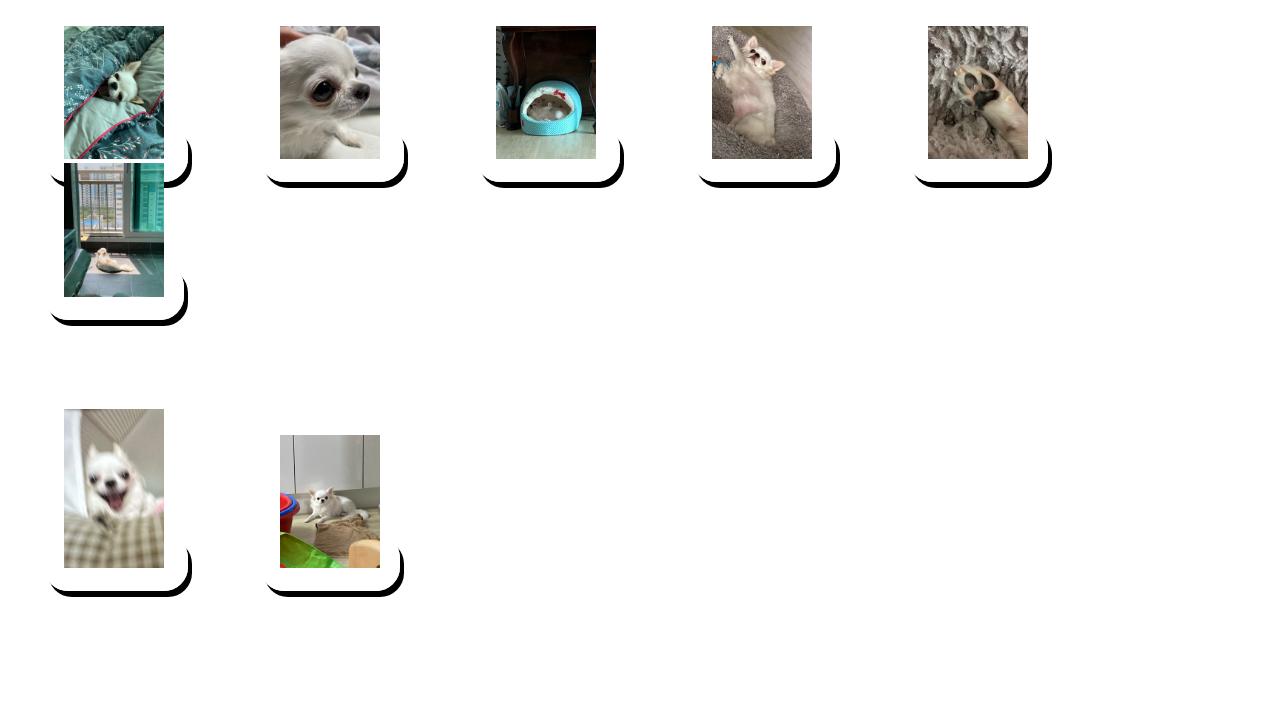
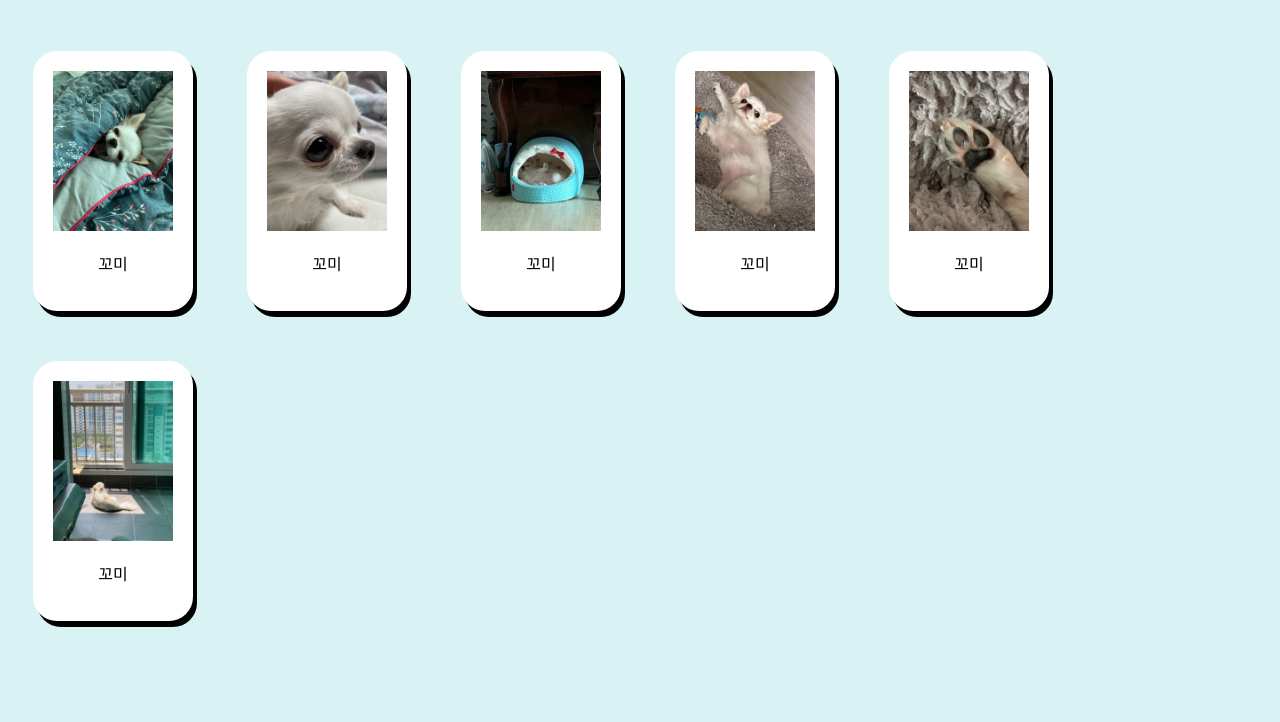
Before and after one commit to lhimjy/First-Page-KKOMI-, a plain HTML site: page index.html in a window 1280 px wide. Shown: the part 102-824 px from the top of the page. Before the commit the page ends 800 px from the top, so only its background shows below. Drawn offline with Linux system fonts and the light colour scheme.

Commit message:
Second commit

```diff
--- a/index.html
+++ b/index.html
@@ -12,30 +12,47 @@
   <h4>
     KKOMI
   </h4>
-  <div class = 'relative1'>
-    <img src="./1.jpg" alt="치와와 사진" title="꼬미" width="100">
-  </div>
-  <div class = 'relative1'>
-    <img src="./2.jpg" alt="치와와 사진" title="꼬미" width="100">
-  </div>
-  <div class = 'relative1'>
-    <img src="./3.jpg" alt="치와와 사진" title="꼬미" width="100">
-  </div>
-  <div class = 'relative1'>
-    <img src="./4.jpg" alt="치와와 사진" title="꼬미" width="100">
-  </div>
-  <div class = 'relative1'>
-    <img src="./5.jpg" alt="치와와 사진" title="꼬미" width="100">
-  </div>
-  <div class = 'relative1'>
-    <img src="./6.jpg" alt="치와와 사진" title="꼬미" width="100">
-  </div>
-  <br><br><br><br><br><br><br>
-  <div class = 'relative2'>
-    <img src="./7.jpg" alt="치와와 사진" title="꼬미" width="100">
-  </div>
-  <div class = 'relative2'>
-    <img src="./8.jpg" alt="치와와 사진" title="꼬미" width="100">
-  </div>
+  <span>
+    <img src="./1.jpg" alt="치와와 사진" title="꼬미" width="120">
+    <br>
+    <p>꼬미</p>
+  </span>
+  <span>
+    <img src="./2.jpg" alt="치와와 사진" title="꼬미" width="120">
+    <br>
+    <p>꼬미</p>
+  </span>
+  <span>
+    <img src="./3.jpg" alt="치와와 사진" title="꼬미" width="120">
+    <br>
+    <p>꼬미</p>
+  </span>
+  <span>
+    <img src="./4.jpg" alt="치와와 사진" title="꼬미" width="120">
+    <br>
+    <p>꼬미</p>
+  </span>
+  <span>
+    <img src="./5.jpg" alt="치와와 사진" title="꼬미" width="120">
+    <br>
+    <p>꼬미</p>
+  </span>
+  <span>
+    <img src="./6.jpg" alt="치와와 사진" title="꼬미" width="120">
+    <br>
+    <p>꼬미</p>
+  </span>
+  <br><br><br><br>
+  <span>
+    <img src="./7.jpg" alt="치와와 사진" title="꼬미" width="120"
+    height="160">
+    <br>
+    <p>꼬미</p>
+  </span>
+  <span>
+    <img src="./8.jpg" alt="치와와 사진" title="꼬미" width="120">
+    <br>
+    <p>꼬미</p>
+  </span>
 </body>
 </html>
--- a/style.css
+++ b/style.css
@@ -1,19 +1,16 @@
-div {
-  margin: 36px;
-  height: 300px;
-  width: 100px;
+html {
+  background-color : rgba(65, 194, 198, 0.201);
+}
+
+span {
+  margin: 25px;
   padding: 20px;
   border-radius: 24px;
   background-color: white;
   box-shadow: 4px 6px black;
-  text-align: center;
+  display :inline-block;
 }
-
-.relative1 {
-  display : inline;
-}
-.relative2 {
-  display : inline;
+p{
   text-align: center;
 }
 
@@ -23,4 +20,5 @@ h4 {
   font-weight: bold;
   font-size: 200%;
   color :burlywood;
+  text-shadow: 2px -2px 2px #b8b8b8;
 }
```
